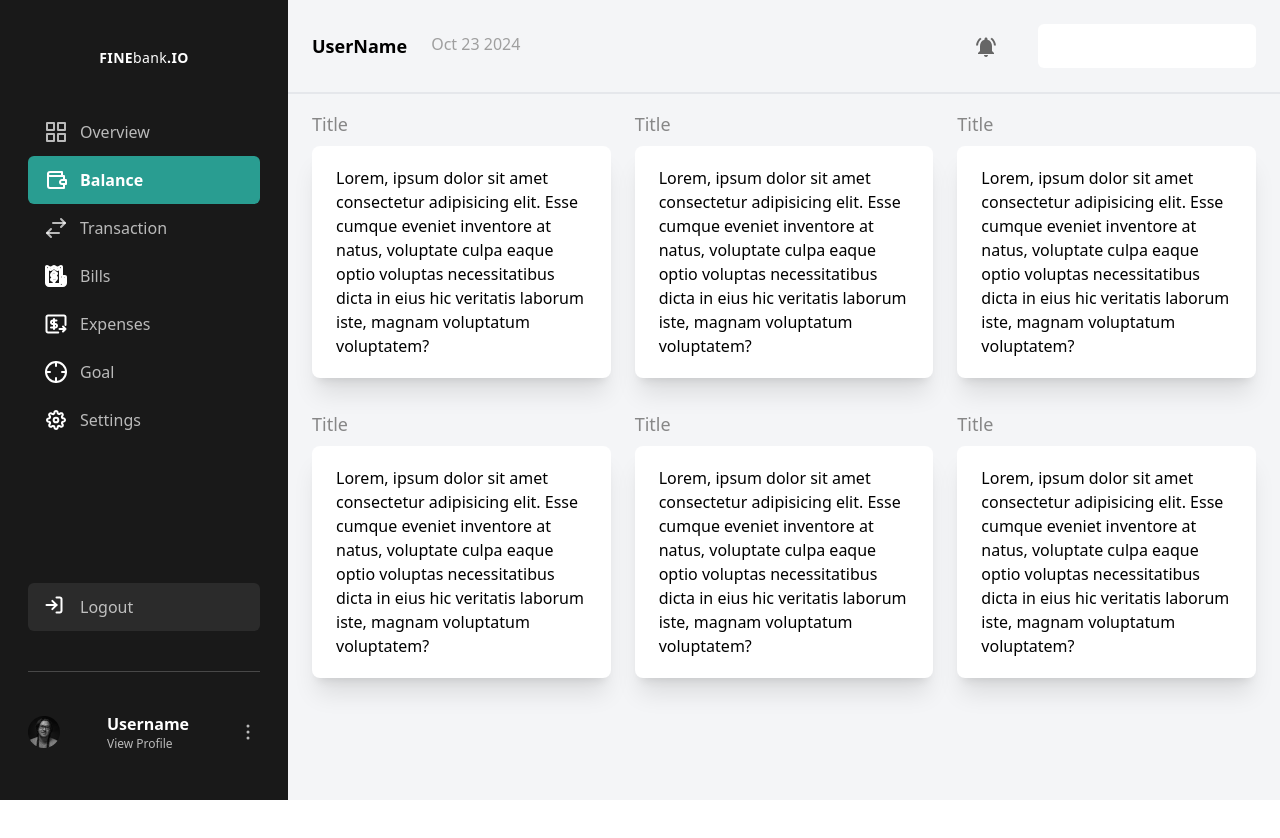
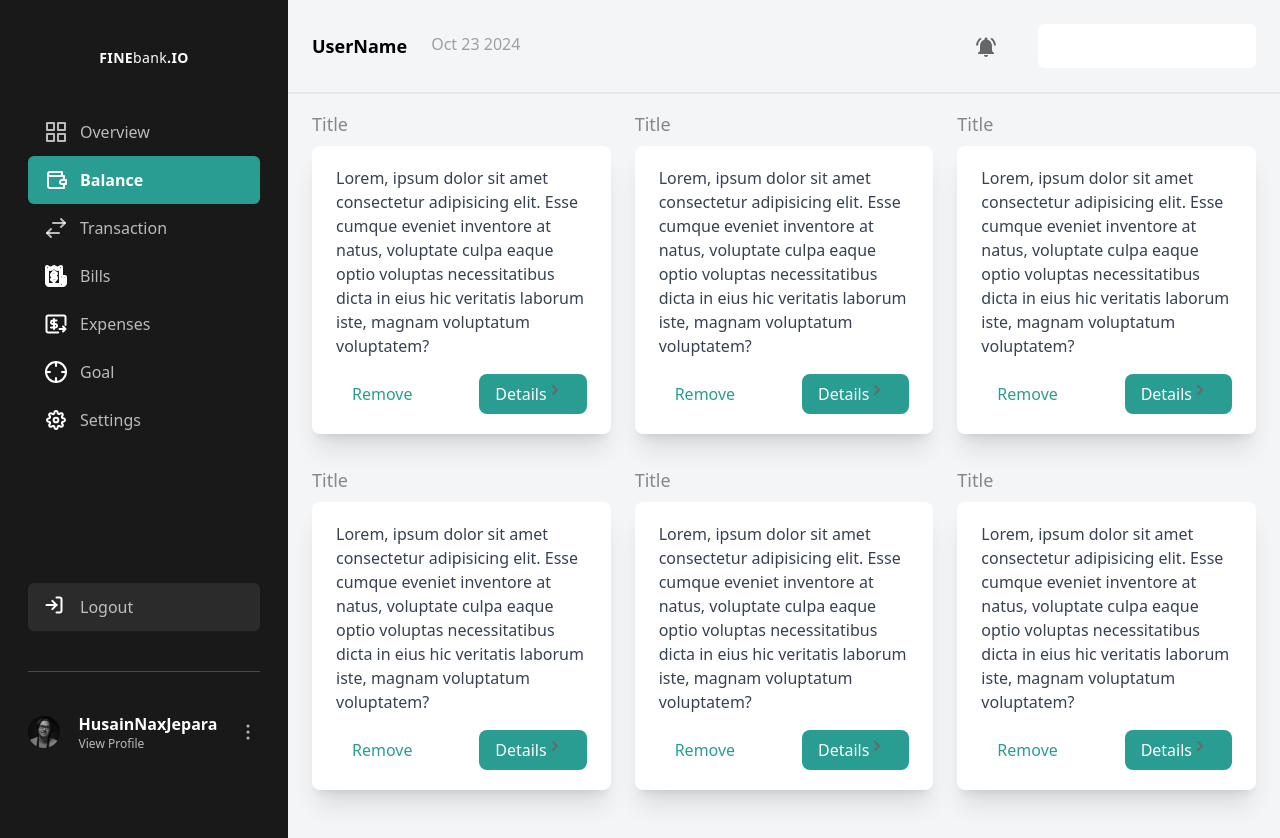
Before and after one commit to muhammadalifalhusain/Client_Side, a React (Vite) app: page /balance in a window 1280 px wide. Before the commit the page ends 800 px from the top, so only its background shows below. Built offline with nearby package versions, Linux system fonts and the light colour scheme.

Commit message:
update card

```diff
--- a/src/component/Fragments/Navbar.jsx
+++ b/src/component/Fragments/Navbar.jsx
@@ -94,7 +94,7 @@ const Navbar = () => {
             <img src="images/profile.png" />
           </div>
           <div className="hidden sm:block">
-            <div className="text-white font-bold">Username</div>
+            <div className="text-white font-bold">HusainNaxJepara</div>
             <div className="text-xs">View Profile</div>
           </div>
           <div className="hidden sm:block self-center justify-self-end">
--- a/src/component/Icon/Index.jsx
+++ b/src/component/Icon/Index.jsx
@@ -252,6 +252,18 @@ const IconWrapper = ({ children }) => (
     </IconWrapper>
   );
 
+  const PanahIcon = () => (
+    <IconWrapper>
+      <path
+        d="M6 12L10 8L6 4"
+        stroke="#696969"
+        strokeWidth="2"
+        strokeLinecap="round"
+        strokeLinejoin="round"
+      />
+    </IconWrapper>
+  );
+
 
 
 
@@ -263,6 +275,7 @@ const IconWrapper = ({ children }) => (
 
 
   export const Icon = {
+    Panah: PanahIcon,
     Overview: OverviewIcon,
     Balance: BalanceIcon,
     Transaction: TransactionIcon,
--- a/src/component/elements/Card/index.jsx
+++ b/src/component/elements/Card/index.jsx
@@ -1,11 +1,28 @@
+import {Icon} from "../../Icon/Index";
+
 const Card = () => {
     return (
         <>
             <div className="text-lg text-gray-02 mb-2">Title</div>
-            <div className="bg-white rounded-lg px-6 py-5 shadow-xl">
-             Lorem, ipsum dolor sit amet consectetur adipisicing elit. Esse cumque eveniet inventore at natus, voluptate culpa eaque optio voluptas necessitatibus dicta in eius hic veritatis laborum iste, magnam voluptatum voluptatem?
+            <div className="bg-white rounded-lg px-6 py-5 shadow-xl flex flex-col">
+                <p className="text-gray-700 mb-4">
+                    Lorem, ipsum dolor sit amet consectetur adipisicing elit. Esse cumque eveniet inventore at natus, voluptate culpa eaque optio voluptas necessitatibus dicta in eius hic veritatis laborum iste, magnam voluptatum voluptatem?
+                </p>
+
+                <div className="flex justify-between">
+            <button className="text-primary px-4 py-2 rounded-lg hover:bg-red-600 transition duration-300">
+            Remove
+            </button>
+            <button className="bg-primary text-white px-4 py-2 rounded-lg transition duration-300 flex items-center ">
+                <span className="align-middle">Details</span>
+                <Icon.Panah className="transform translate-y-2" />
+
+            </button>
+        </div>
+
             </div>
         </>
     );
 };
+
 export default Card;
```
